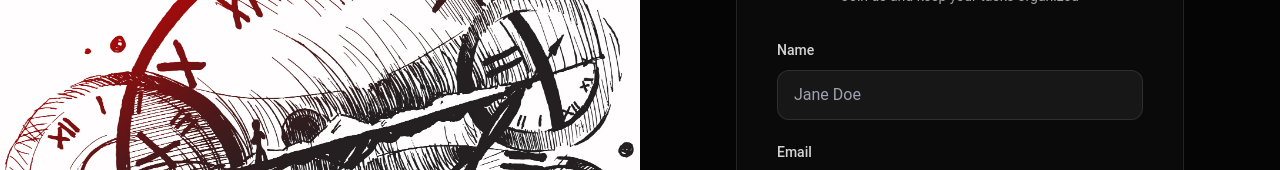
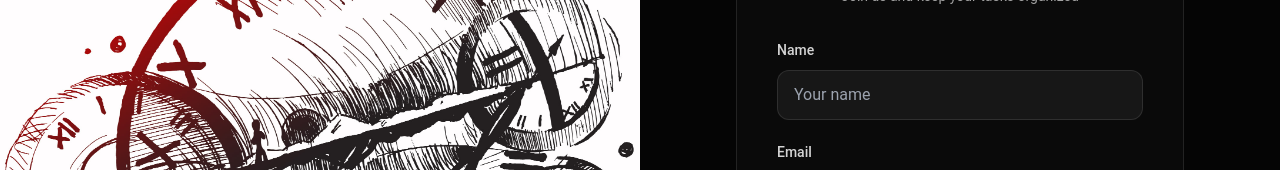
Before and after one commit to shubham-sys01/gdgtask_frontend, a React (Vite) app: page /register in a window 1280 px wide. Shown: the part 245-415 px from the top of the page. Built offline with nearby package versions, Linux system fonts and the light colour scheme; no server answers.

Commit message:
Update placeholder text in Register component

```diff
--- a/src/pages/Register.jsx
+++ b/src/pages/Register.jsx
@@ -55,7 +55,7 @@ const Register = () => {
             value={form.name}
             onChange={handleChange}
             className="w-full rounded-xl border border-white/10 bg-neutral-900 px-4 py-3 text-white transition focus:border-white focus:outline-none"
-            placeholder="Jane Doe"
+            placeholder="Your name"
             required
           />
         </div>
```
